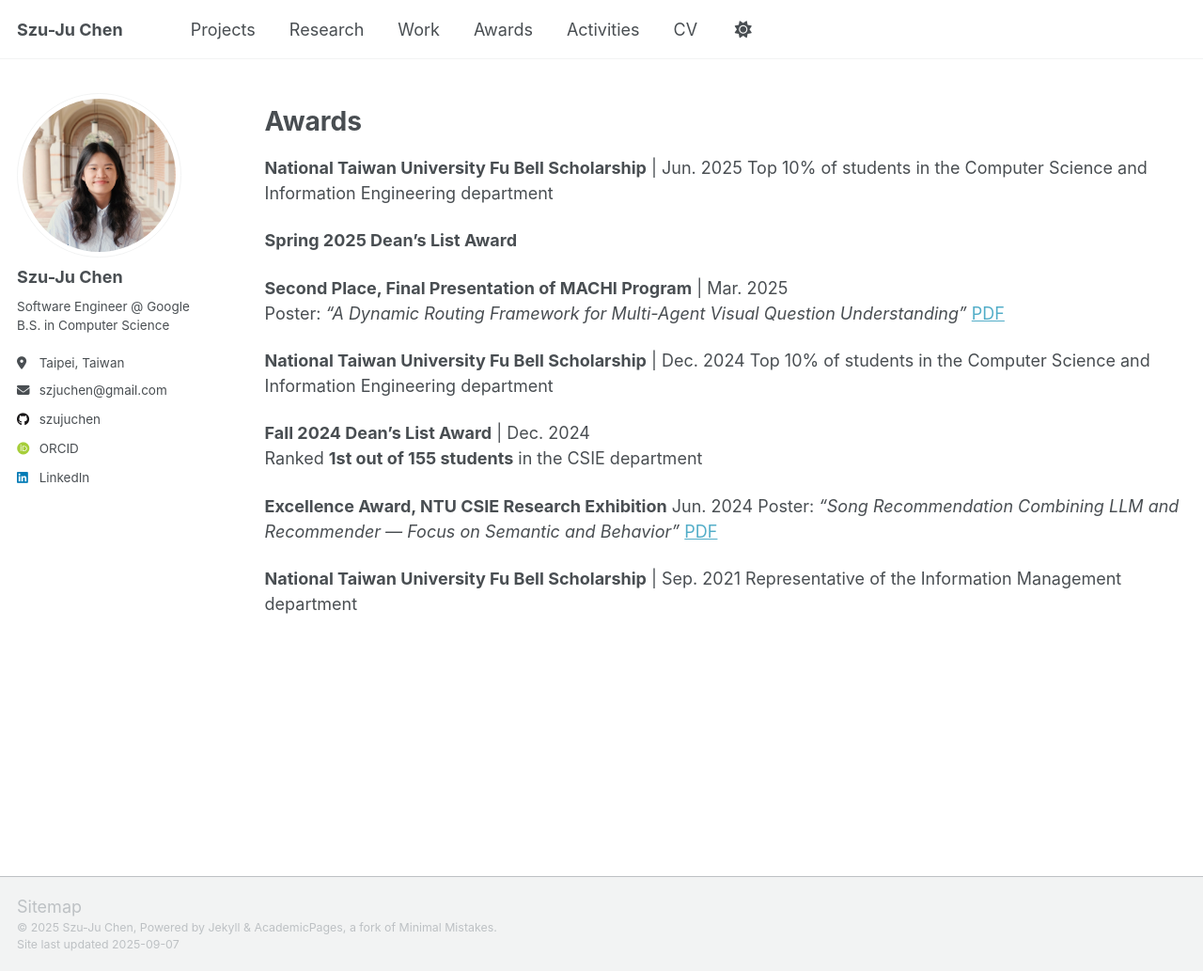
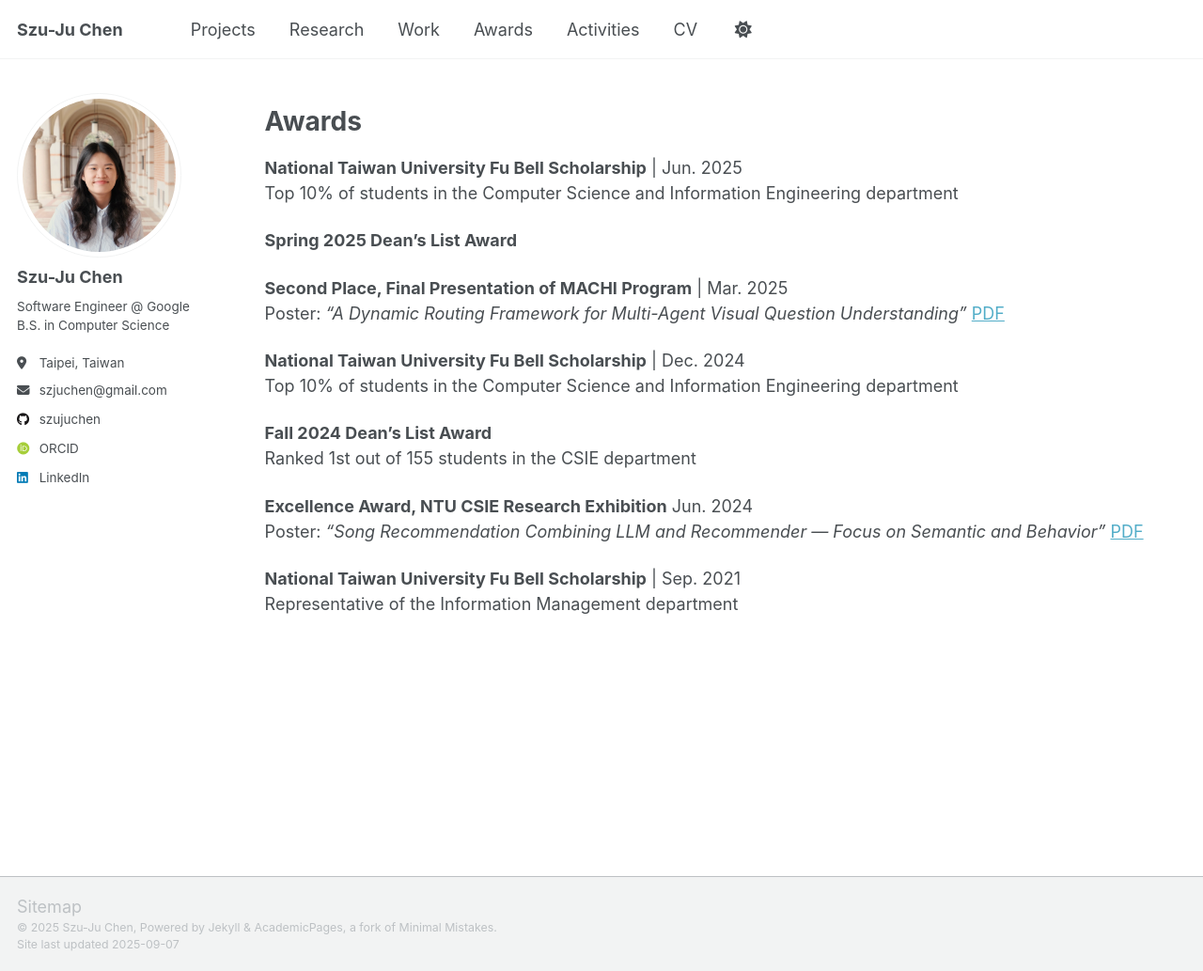
Before and after one commit to szujuchen/szujuchen.github.io, a Jekyll site: the page built from _pages/awards.md, in a window 1280 px wide and 1033 px high. Shown: the whole window at 94% size. Built offline with Jekyll 4.4.1, drawn with Linux system fonts in a browser that asks for light colours; some web fonts are replaced; a script that is not in the unit is left out.

Commit message:
fix linebreak

```diff
--- a/_pages/awards.md
+++ b/_pages/awards.md
@@ -6,22 +6,22 @@ author_profile: true
 ---
 # Awards
 
-**National Taiwan University Fu Bell Scholarship** | Jun. 2025
+**National Taiwan University Fu Bell Scholarship** | Jun. 2025<br>
 Top 10% of students in the Computer Science and Information Engineering department
 
 **Spring 2025 Dean’s List Award**
 
-**Second Place, Final Presentation of MACHI Program** | Mar. 2025
+**Second Place, Final Presentation of MACHI Program** | Mar. 2025<br>
 Poster: *"A Dynamic Routing Framework for Multi-Agent Visual Question Understanding"*  [PDF](/files/machi_poster.pdf)
 
-**National Taiwan University Fu Bell Scholarship** | Dec. 2024
+**National Taiwan University Fu Bell Scholarship** | Dec. 2024<br>
 Top 10% of students in the Computer Science and Information Engineering department
 
-**Fall 2024 Dean’s List Award** | Dec. 2024
-Ranked **1st out of 155 students** in the CSIE department
+**Fall 2024 Dean’s List Award** <br>
+Ranked 1st out of 155 students in the CSIE department
 
-**Excellence Award, NTU CSIE Research Exhibition** Jun. 2024
+**Excellence Award, NTU CSIE Research Exhibition** Jun. 2024<br>
 Poster: *“Song Recommendation Combining LLM and Recommender — Focus on Semantic and Behavior”*  [PDF](/files/pjlab_poster.pdf)
 
-**National Taiwan University Fu Bell Scholarship** | Sep. 2021
+**National Taiwan University Fu Bell Scholarship** | Sep. 2021<br>
 Representative of the Information Management department
```
Also changed, not shown: _pages/research.md (+3 -5 lines), _pages/work.md (+2 -2 lines).
